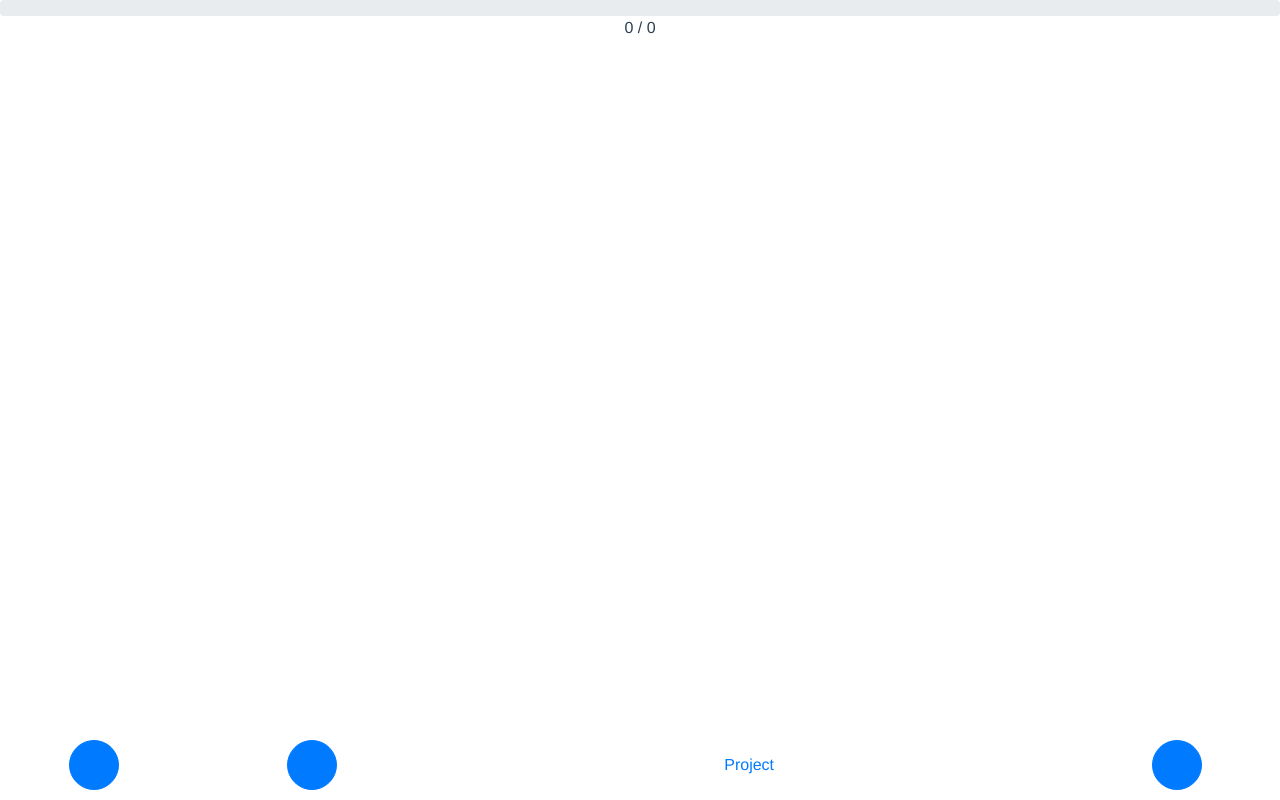
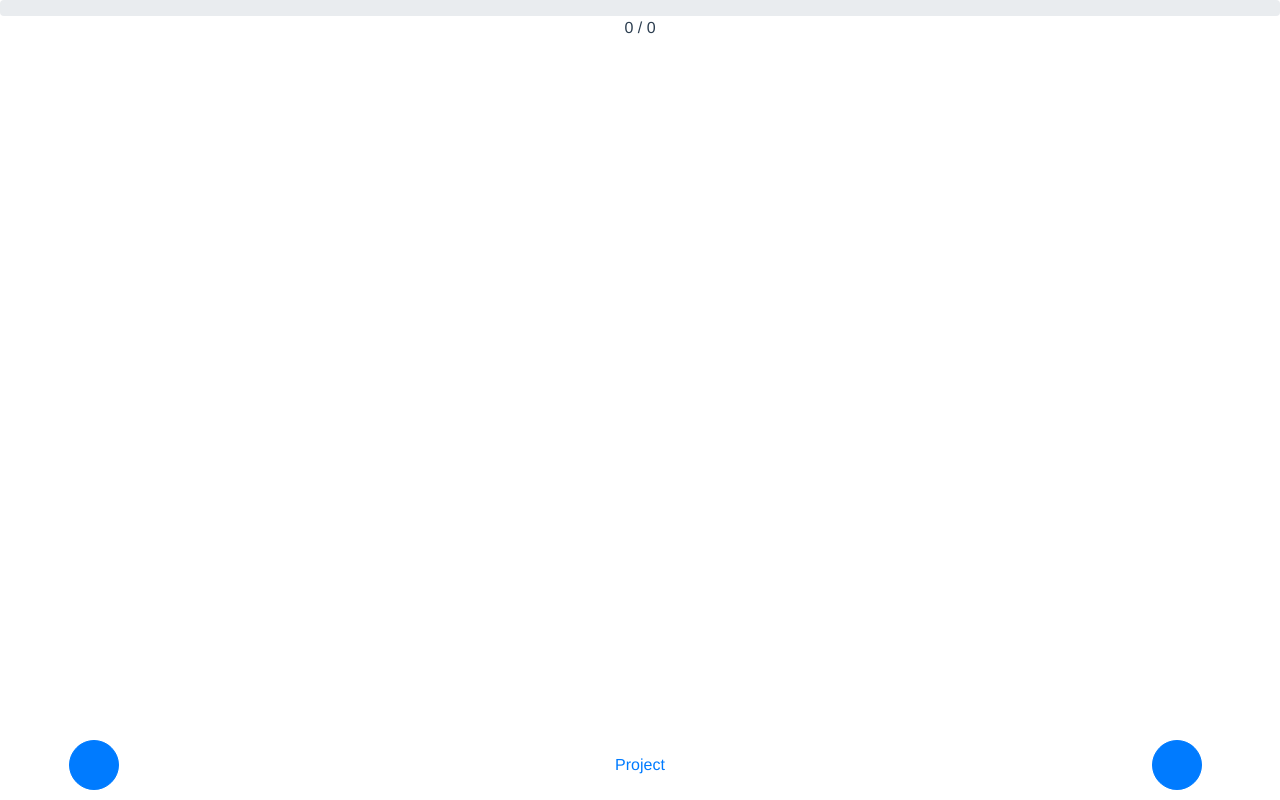
Before and after one commit to Keiwen/workload-macro-planner, a Vue app: page / in a window 1280 px wide. Built offline with nearby package versions, Linux system fonts and the light colour scheme; some icons are missing.

Commit message:
commented settings page, unused for first version

```diff
--- a/src/components/Mainpage.vue
+++ b/src/components/Mainpage.vue
@@ -8,17 +8,19 @@
     </div>
     <footer class="fixed-bottom">
       <div class="row">
+        <!--
         <div class="col-2">
           <router-link :to="{ name: 'settings' }" class="btn btn-primary btn-main btn-main-settings">
             <icon name="cog" scale="2"/>
           </router-link>
         </div>
+        -->
         <div class="col-2">
           <router-link :to="{ name: 'resources' }" class="btn btn-primary btn-main btn-main-resources">
             <icon name="users" scale="2"/>
           </router-link>
         </div>
-        <div class="col-6">
+        <div class="col-8">
           <router-link :to="{ name: 'projects' }" class="main-project vertical-align">
             {{ currentProject.name }}
           </router-link>
```
